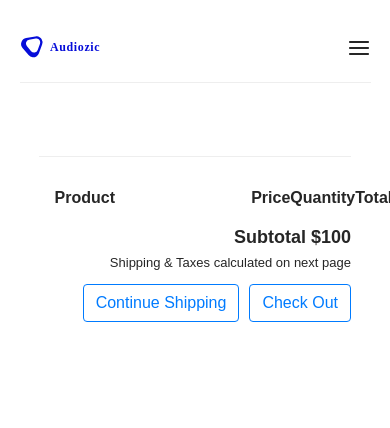
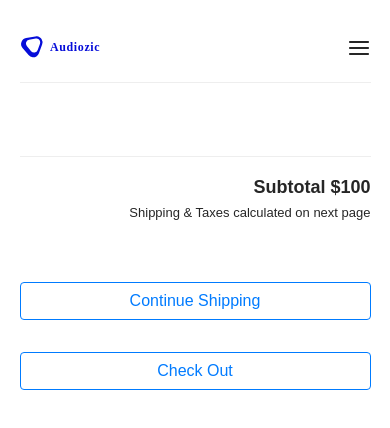
Before and after one commit to MeatBoyed/DropIT, a React (Create React App) app in the folder client/: page /shoppingcart in a window 390 px wide. Shown: the top 428 px of the page. Built offline with nearby package versions, Linux system fonts and the light colour scheme; the HTML template or start-up script is replaced by a standard one.

Commit message:
feat: Shopping cart responsive

```diff
--- a/client/src/components/ShoppingCartPage/CartItem.tsx
+++ b/client/src/components/ShoppingCartPage/CartItem.tsx
@@ -1,10 +1,10 @@
-import React, { useContext, useEffect, useState } from 'react';
-import { Link } from 'react-router-dom';
-import { firestore } from '../../firebase';
-import { ShoppingCartContext } from '../ShoppingCartContext';
+import React, { useContext, useEffect, useState } from "react";
+import { Link } from "react-router-dom";
+import { firestore } from "../../firebase";
+import { ShoppingCartContext } from "../ShoppingCartContext";
 
 // Temp Cart Image loader image
-import CartImageLoader from '../../images/CartImageLoader.png';
+import CartImageLoader from "../../images/CartImageLoader.png";
 
 export interface props {
 	index: number;
@@ -16,12 +16,20 @@ export interface props {
 	size: string;
 	quantity: number;
 }
-export const CartItem: React.FC<props> = ({ id, url, title, price, colour, size, quantity }) => {
+export const CartItem: React.FC<props> = ({
+	id,
+	url,
+	title,
+	price,
+	colour,
+	size,
+	quantity,
+}) => {
 	const { RemoveFromShoppingCart } = useContext(ShoppingCartContext);
 	const [cartImage, setCartImage] = useState<string>(CartImageLoader);
 
 	const FetchCartImage = async () => {
-    const image = await firestore.collection('Items').doc(id).get();
+		const image = await firestore.collection("Items").doc(id).get();
 		setCartImage(image.data()!.images.cartImage);
 	};
 
@@ -32,9 +40,7 @@ export const CartItem: React.FC<props> = ({ id, url, title, price, colour, size,
 	return (
 		<div className="CartItem">
 			<div className="cartItemDetails">
-        <Link to={url}>
 				<img src={cartImage} alt="" className="thumbnail" />
-        </Link>
 				<div className="cartItemInfo">
 					<Link to={url}>
 						<p className="itemTitle">{title}</p>
@@ -44,6 +50,11 @@ export const CartItem: React.FC<props> = ({ id, url, title, price, colour, size,
 						Remove
 					</p>
 				</div>
+			</div>
+			<div className="mobileFields">
+				<p>Price</p>
+				<p>Quantity</p>
+				<p>Total</p>
 			</div>
 			<div className="otherCartItemDetails">
 				<p className="cartItemPrice">${price}</p>
--- a/client/src/styles/components/_cartItem.scss
+++ b/client/src/styles/components/_cartItem.scss
@@ -5,21 +5,43 @@
 	height: 7rem;
 	margin-bottom: 3rem;
 
+	@include media("<=tablet") {
+		flex-direction: column;
+		height: 100%;
+		padding-bottom: 2rem;
+		border-bottom: 1px solid #eee;
+	}
+
 	.cartItemDetails {
 		display: flex;
-    width: 70%;
+		width: 56%;
+
+		@include media("<=tablet") {
+			flex-direction: column;
+			align-items: center;
+		}
 
 		.thumbnail {
 			width: 7rem;
 			height: 7rem;
+
+			@include media("<=tablet") {
+				width: 100%;
+				height: 100%;
+			}
 		}
 
 		.cartItemInfo {
 			display: flex;
 			flex-direction: column;
 			justify-content: center;
+			margin-left: 20px;
 
-      margin-left: 20px;
+			@include media("<=tablet") {
+				margin-top: 3rem;
+				align-items: center;
+				margin-left: 0;
+			}
 
 			.info {
 				margin-top: 9px;
@@ -38,20 +60,32 @@
 		}
 	}
 
+	.mobileFields {
+		display: flex;
+		justify-content: space-around;
+		width: 100%;
+		margin-top: 2rem;
+
+		p {
+			font-size: 14px;
+		}
+
+		@include media(">tablet") {
+			display: none;
+		}
+	}
+
 	.otherCartItemDetails {
 		display: flex;
 		height: 7rem;
-    width: 30%;
+		width: 44%;
 		justify-content: space-between;
 		align-items: center;
-  }
-  @include media('<=phone') {
-  }
 
-  @include media('<phone') {
-    margin-left: 7px;
-  }
-
-  @include media('<=phone') {
+		@include media("<=tablet") {
+			width: 100%;
+			justify-content: space-around;
+			height: 4rem;
 		}
 	}
+}
--- a/client/src/styles/pages/_shoppingcart.scss
+++ b/client/src/styles/pages/_shoppingcart.scss
@@ -6,21 +6,30 @@
 	border-top: 1px solid #eee;
 	width: 80%;
 
+	@include media("<=tablet") {
+		width: 90%;
+		padding-top: 0;
+	}
+
 	.fieldTitles {
 		display: flex;
 		justify-content: space-between;
 		font-weight: 600;
 		width: 90%;
 
+		@include media("<=tablet") {
+			display: none;
+		}
+
 		.productField {
-      width: 70%;
+			width: 56%;
 		}
 
 		.otherFields {
 			display: flex;
 			flex-direction: row;
 			justify-content: space-between;
-      width: 30%;
+			width: 44%;
 		}
 	}
 
@@ -30,6 +39,10 @@
 		align-items: center;
 		margin-top: 20px;
 		width: 90%;
+
+		@include media("<=tablet") {
+			width: 100%;
+		}
 	}
 
 	.cartInfo {
@@ -37,6 +50,10 @@
 		display: flex;
 		flex-direction: column;
 		align-items: flex-end;
+
+		@include media("<=tablet") {
+			width: 100%;
+		}
 
 		.subtotal {
 			font-size: 18px;
@@ -47,6 +64,15 @@
 		.italics {
 			font-size: 13px;
 			margin-bottom: 14px;
+		}
+
+		.buttonsContainer {
+			@include media("<=tablet") {
+				margin-bottom: 3rem;
+				margin-top: 3rem;
+				display: flex;
+				flex-direction: column;
+				width: 100%;
 			}
 
 			button {
@@ -60,5 +86,13 @@
 			.checkoutBtn {
 				margin-left: 10px;
 			}
+
+			.checkoutBtn {
+				@include media("<=tablet") {
+					margin-left: 0;
+					margin-top: 2rem;
 				}
 			}
+		}
+	}
+}
```
Lines whose indentation alone changed are shown as unchanged.
